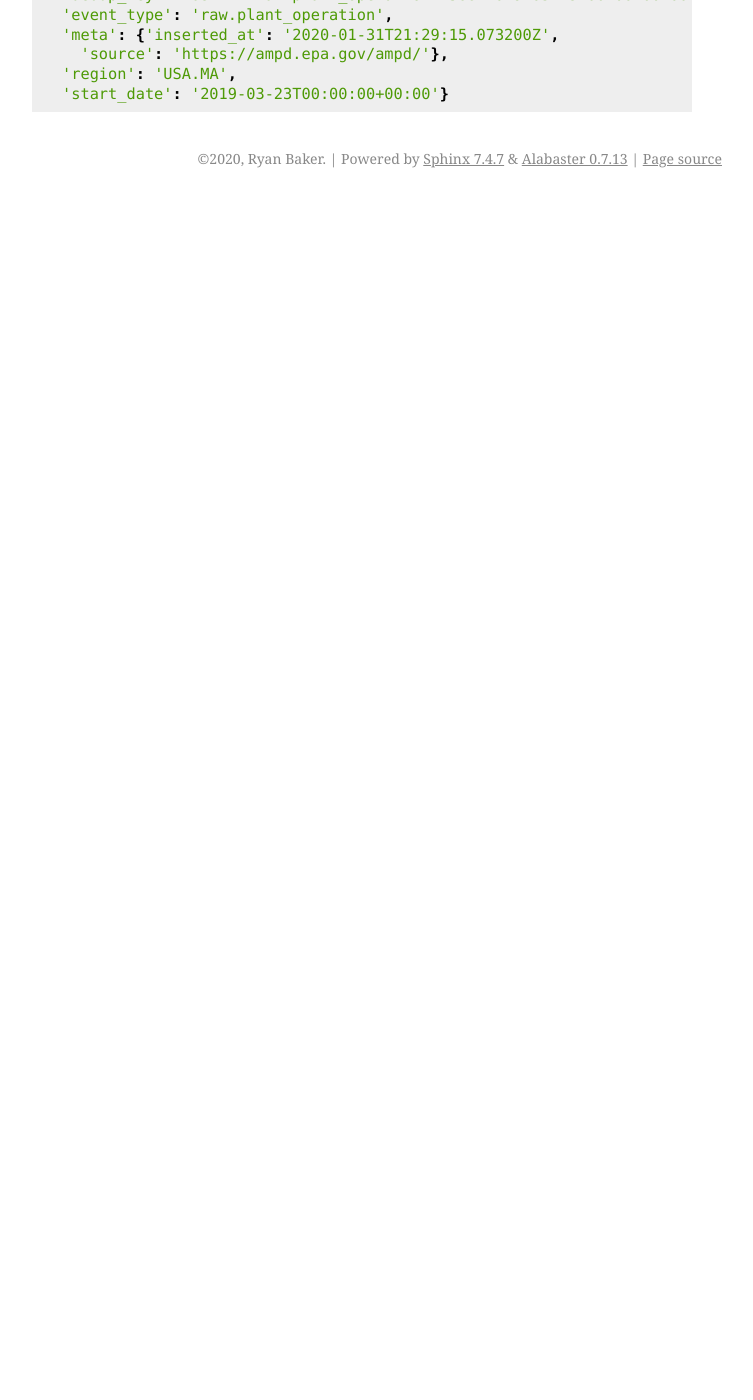
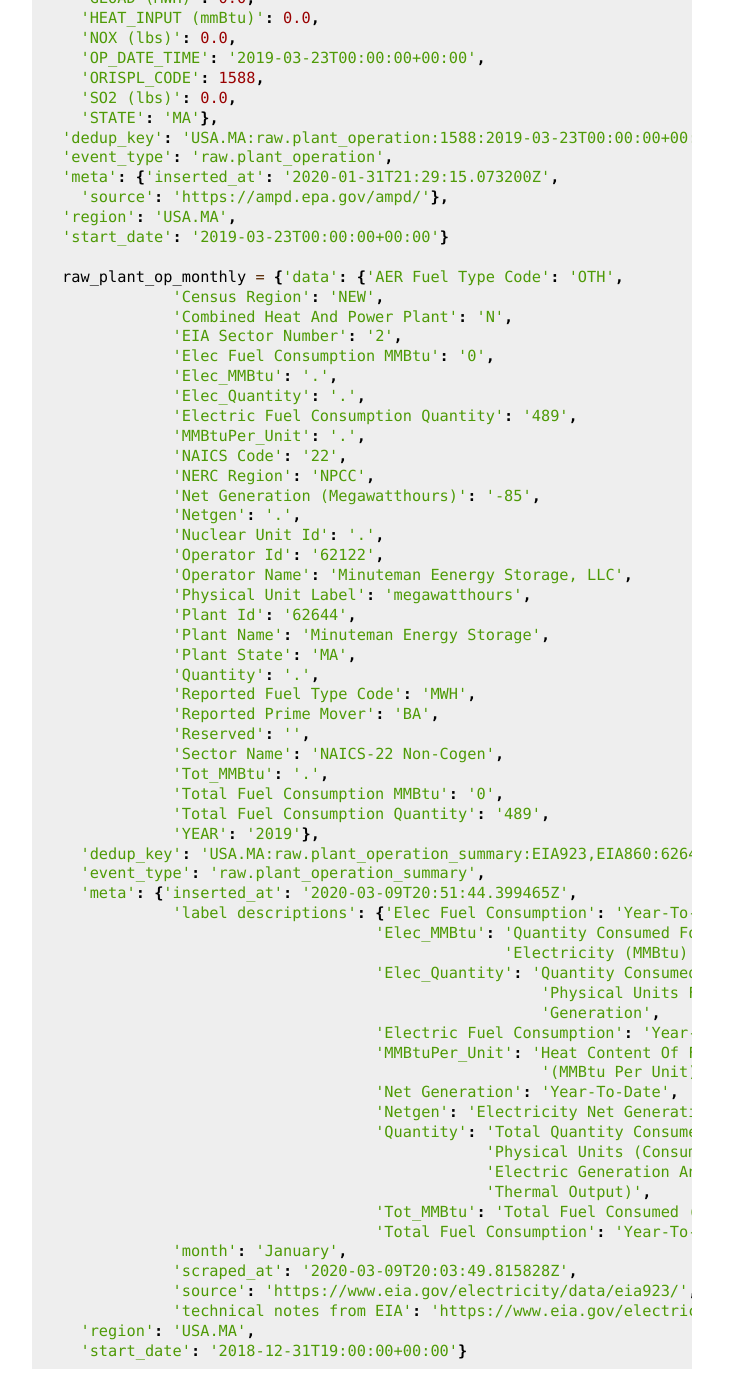
Before and after one commit to singularity-energy/singularity-energy-python-sdk, a Sphinx documentation site: the page built from docs/source/notes/event_types.rst, in a window 1280 px wide and 1400 px high, scrolled down 4976 px. Shown: the whole window, without its empty margins (388-1141 px from the left). Built offline with Sphinx 7.4.7, drawn with Linux system fonts in a browser that asks for light colours; pages that are not in the unit, such as notebooks, are missing from menus; before the commit the page ends 5174 px from its top, so only the background shows below that; some of the changed text lies outside the part shown.

Commit message:
Updates documentation to inlcude newer events

```diff
--- a/docs/source/exceptions.rst
+++ b/docs/source/exceptions.rst
@@ -34,6 +34,8 @@
             '2020-01-03T00:00:00Z',
             filter_='natural_gas_marginal:1.0'
         )
+    except GatewayTimeoutException:
+        # feel free to retry
     except APIException as exc:
         e = exc
 
--- a/docs/source/notes/event_types.rst
+++ b/docs/source/notes/event_types.rst
@@ -15,9 +15,13 @@
 
  - raw.generated_fuel_mix: these events are not normalized to fit a 5-minute window and often the labels
    in `data` are unchanged from the raw source of the event
+ - raw.marginal_fuel_mix: these events are listed for regions that expose their marginal_fuel_mix data. Most regions
+   do not expose this data.
  - generated_fuel_mix: these events are normalized to fit a 5-minute window and the labels have all been
    standardized across different regions. The only exception is ISONE, which includes the marginal flag
    for to note the fuels used when demand exceeds the forecast.
+ - marginal_fuel_mix: these events are either normalized from the data provided by the ISO or estimated by
+   Singularity.
  - forecast.generated_fuel_mix: these events are created based on a generated_fuel_mix event. Each
    generated_fuel_mix event will create between 12 and 24 different forecasts (from 5 minutes out to
    120 minutes out) and the forecast horizon is denoted in the `data` as the field
@@ -208,10 +212,11 @@
 Plant Operation
 ^^^^^^^^^^^^^^^^
 
-Singularity also offers historical information on all energy plants in the US for the year 2019.
+Singularity also offers historical information on all large energy plants in the US for the year 2019.
 The event type to query is:
 
- - raw.plant_operation: event time put on 1 hour mark for every plant.
+ - raw.plant_operation: event time put on 1 hour mark for many plants.
+ - raw.plant_operation_summary: event time put on midnight UTC time of the start of the month for many plants.
 
 Here is an example event::
 
@@ -231,3 +236,59 @@
       'source': 'https://ampd.epa.gov/ampd/'},
     'region': 'USA.MA',
     'start_date': '2019-03-23T00:00:00+00:00'}
+
+    raw_plant_op_monthly = {'data': {'AER Fuel Type Code': 'OTH',
+                'Census Region': 'NEW',
+                'Combined Heat And Power Plant': 'N',
+                'EIA Sector Number': '2',
+                'Elec Fuel Consumption MMBtu': '0',
+                'Elec_MMBtu': '.',
+                'Elec_Quantity': '.',
+                'Electric Fuel Consumption Quantity': '489',
+                'MMBtuPer_Unit': '.',
+                'NAICS Code': '22',
+                'NERC Region': 'NPCC',
+                'Net Generation (Megawatthours)': '-85',
+                'Netgen': '.',
+                'Nuclear Unit Id': '.',
+                'Operator Id': '62122',
+                'Operator Name': 'Minuteman Eenergy Storage, LLC',
+                'Physical Unit Label': 'megawatthours',
+                'Plant Id': '62644',
+                'Plant Name': 'Minuteman Energy Storage',
+                'Plant State': 'MA',
+                'Quantity': '.',
+                'Reported Fuel Type Code': 'MWH',
+                'Reported Prime Mover': 'BA',
+                'Reserved': '',
+                'Sector Name': 'NAICS-22 Non-Cogen',
+                'Tot_MMBtu': '.',
+                'Total Fuel Consumption MMBtu': '0',
+                'Total Fuel Consumption Quantity': '489',
+                'YEAR': '2019'},
+      'dedup_key': 'USA.MA:raw.plant_operation_summary:EIA923,EIA860:62644.BA,MWH:2018-12-31T19:00:00+00:00',
+      'event_type': 'raw.plant_operation_summary',
+      'meta': {'inserted_at': '2020-03-09T20:51:44.399465Z',
+                'label descriptions': {'Elec Fuel Consumption': 'Year-To-Date',
+                                      'Elec_MMBtu': 'Quantity Consumed For '
+                                                    'Electricity (MMBtu)',
+                                      'Elec_Quantity': 'Quantity Consumed In '
+                                                        'Physical Units For Electric '
+                                                        'Generation',
+                                      'Electric Fuel Consumption': 'Year-To-Date',
+                                      'MMBtuPer_Unit': 'Heat Content Of Fuels '
+                                                        '(MMBtu Per Unit)',
+                                      'Net Generation': 'Year-To-Date',
+                                      'Netgen': 'Electricity Net Generation (MWh)',
+                                      'Quantity': 'Total Quantity Consumed In '
+                                                  'Physical Units (Consumed For '
+                                                  'Electric Generation And Useful '
+                                                  'Thermal Output)',
+                                      'Tot_MMBtu': 'Total Fuel Consumed (MMBtu)',
+                                      'Total Fuel Consumption': 'Year-To-Date'},
+                'month': 'January',
+                'scraped_at': '2020-03-09T20:03:49.815828Z',
+                'source': 'https://www.eia.gov/electricity/data/eia923/',
+                'technical notes from EIA': 'https://www.eia.gov/electricity/monthly/pdf/technotes.pdf'},
+      'region': 'USA.MA',
+      'start_date': '2018-12-31T19:00:00+00:00'}
```
Also changed, not shown: other parts of docs/source/exceptions.rst (+1 -1 lines), other parts of docs/source/notes/event_types.rst (+1 -1 lines), docs/source/notes/regions.rst (+6 -1 lines), 1 other file.
